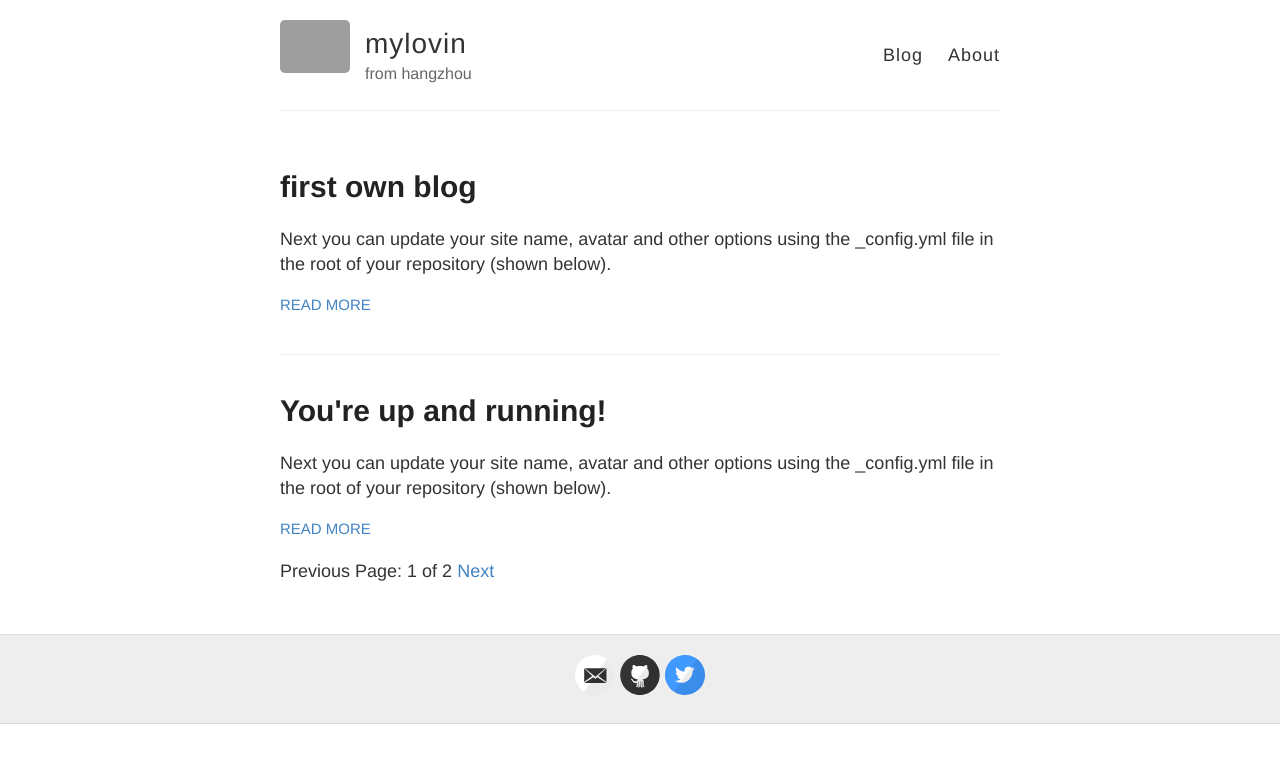
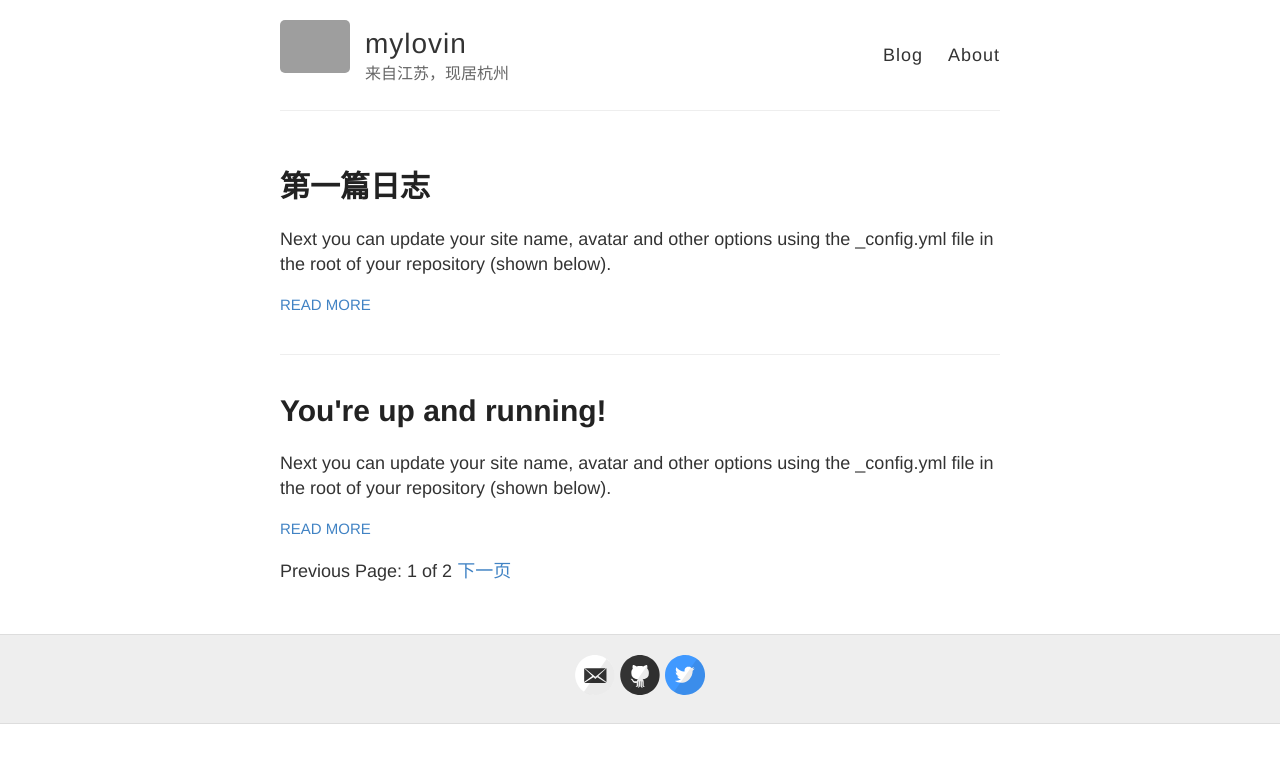
Before and after one commit to 861008761/861008761.github.io, a Jekyll site: the page built from index.html, in a window 1280 px wide. Shown: the top 763 px of the page. Built offline with Jekyll 4.4.1, drawn with Linux system fonts in a browser that asks for light colours; the list of posts is cut into pages by our own code; grey boxes are pictures that could not be loaded.

Commit message:
add new files

```diff
--- a/_config.yml
+++ b/_config.yml
@@ -6,7 +6,7 @@
 name: mylovin
 
 # Short bio or description (displayed in the header)
-description: from hangzhou
+description: 来自江苏，现居杭州
 
 # URL of your avatar or profile pic (you could use your GitHub profile pic)
 avatar: https://ss1.baidu.com/6ONXsjip0QIZ8tyhnq/it/u=1406213086,1196538402&fm=58
--- a/_posts/2017-08-27-first-own-blog.md
+++ b/_posts/2017-08-27-first-own-blog.md
@@ -1,6 +1,6 @@
 ---
 layout: post
-title: "first own blog"
+title: "第一篇日志"
 description: ""
 category: ""
 tags: []
@@ -9,5 +9,5 @@ Next you can update your site name, avatar and other options using the _config.y
 
 ![_config.yml]({{ site.baseurl }}/images/config.png)
 
-支持中文吗
+支持中文吗?
 The easiest way to make your first post is to edit this one. Go into /_posts/ and update the Hello World markdown file. For more instructions head over to the [Jekyll Now repository](https://github.com/barryclark/jekyll-now) on GitHub.
--- a/index.html
+++ b/index.html
@@ -20,9 +20,9 @@ layout: default
 <!-- 分页链接 -->
 <div class="pagination">
   {% if paginator.previous_page %}
-  <a href="/page{{ paginator.previous_page }}" class="previous">Previous</a> {% else %}
+  <a href="/page{{ paginator.previous_page }}" class="previous">上一页</a> {% else %}
   <span class="previous">Previous</span> {% endif %}
   <span class="page_number ">Page: {{ paginator.page }} of {{ paginator.total_pages }}</span> {% if paginator.next_page %}
-  <a href="/page{{ paginator.next_page }}" class="next">Next</a> {% else %}
+  <a href="/page{{ paginator.next_page }}" class="next">下一页</a> {% else %}
   <span class="next ">Next</span> {% endif %}
 </div>
```
